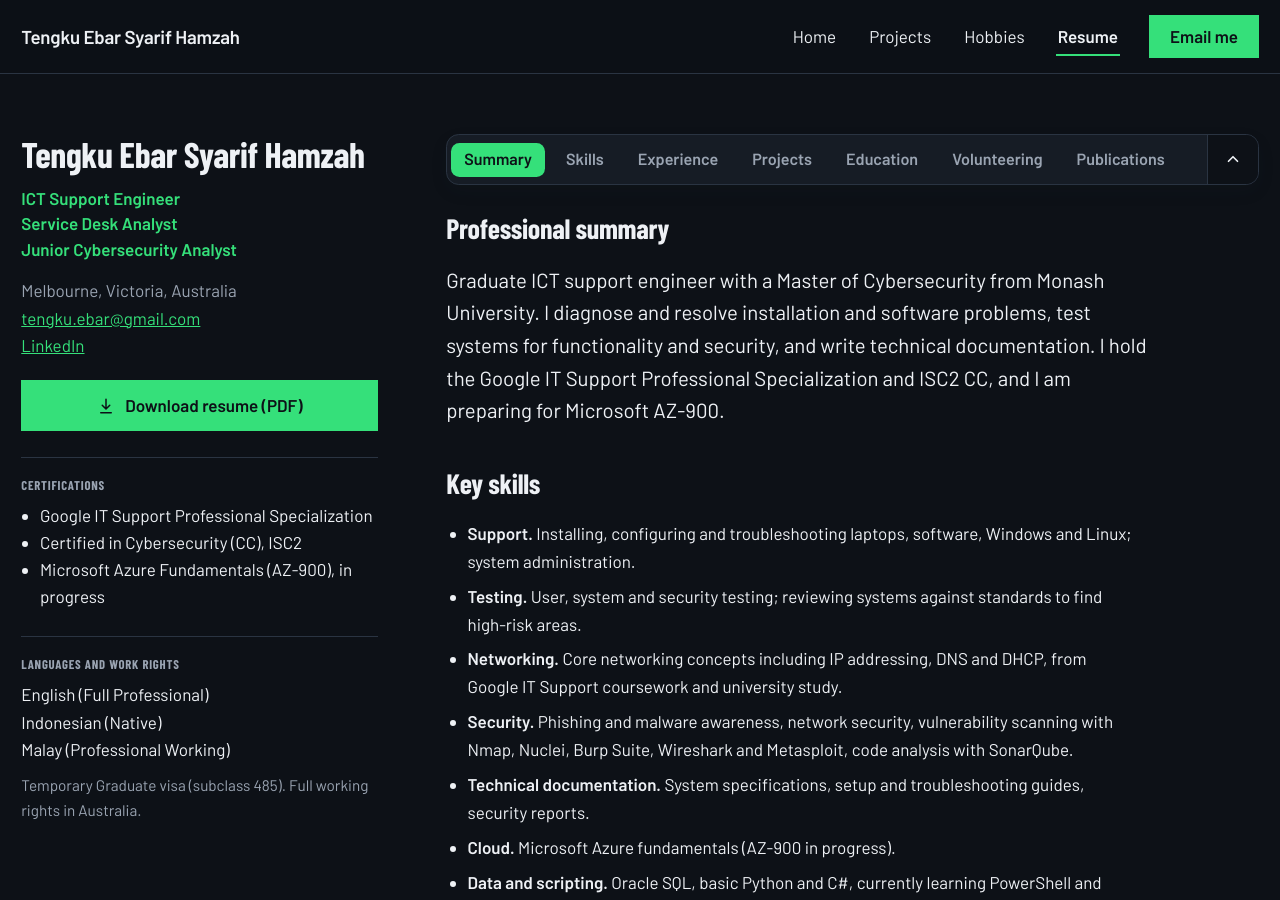
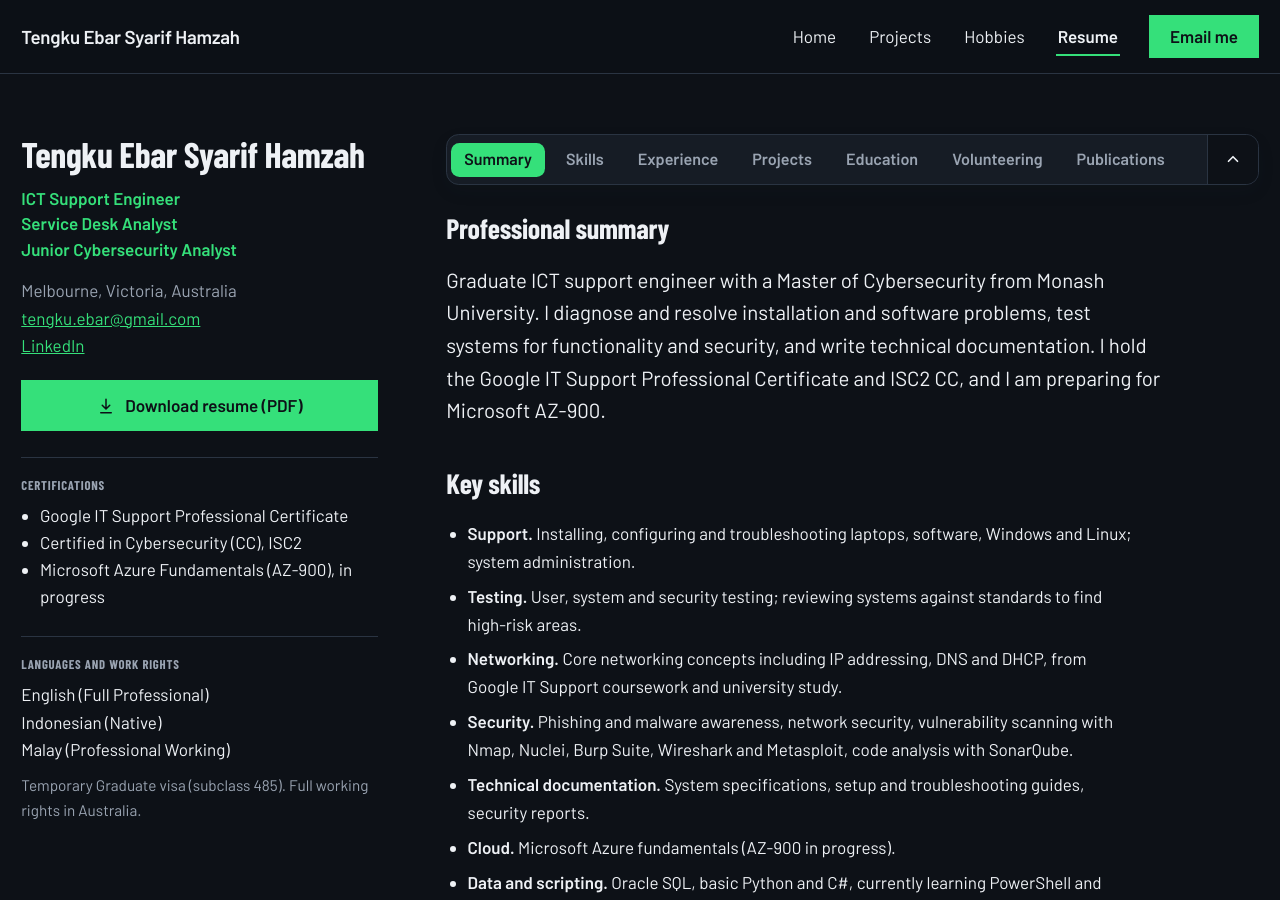
Before and after one commit to tengkuebar/tengkuebar.github.io, a Jekyll site: the page built from resume.md, in a window 1280 px wide and 900 px high. Built offline with Jekyll 4.4.1, drawn with Linux system fonts in a browser that asks for light colours.

Commit message:
Rename Google IT Support Professional Specialization to Certificate
Co-Authored-By: Claude Sonnet 5.5 <noreply@anthropic.com>

```diff
--- a/_data/certs.yml
+++ b/_data/certs.yml
@@ -5,7 +5,7 @@
 # badge is an optional path to the official badge image, for example /assets/img/certs/google-it-support.webp.
 # Leave it out for a dashed placeholder; an In progress certificate always shows an empty slot.
 
-- name: Google IT Support Professional Specialization
+- name: Google IT Support Professional Certificate
   issuer: Google
   status: Earned
   badge: /assets/img/certs/google-it-support.webp
--- a/resume.md
+++ b/resume.md
@@ -22,7 +22,7 @@ description: Resume of Tengku Ebar Syarif Hamzah, graduate ICT support engineer
       <section class="side-block rise d2" aria-labelledby="certs-h">
         <h2 id="certs-h">Certifications</h2>
         <ul>
-          <li>Google IT Support Professional Specialization</li>
+          <li>Google IT Support Professional Certificate</li>
           <li>Certified in Cybersecurity (CC), ISC2</li>
           <li>Microsoft Azure Fundamentals (AZ-900), in progress</li>
         </ul>
@@ -60,7 +60,7 @@ description: Resume of Tengku Ebar Syarif Hamzah, graduate ICT support engineer
     </nav>
     <section class="rise d2" aria-labelledby="summary-h">
       <h2 id="summary-h">Professional summary</h2>
-      <p class="summary">Graduate ICT support engineer with a Master of Cybersecurity from Monash University. I diagnose and resolve installation and software problems, test systems for functionality and security, and write technical documentation. I hold the Google IT Support Professional Specialization and ISC2 CC, and I am preparing for Microsoft AZ-900.</p>
+      <p class="summary">Graduate ICT support engineer with a Master of Cybersecurity from Monash University. I diagnose and resolve installation and software problems, test systems for functionality and security, and write technical documentation. I hold the Google IT Support Professional Certificate and ISC2 CC, and I am preparing for Microsoft AZ-900.</p>
     </section>
 
     <section class="rise d3" aria-labelledby="skills-h">
```
